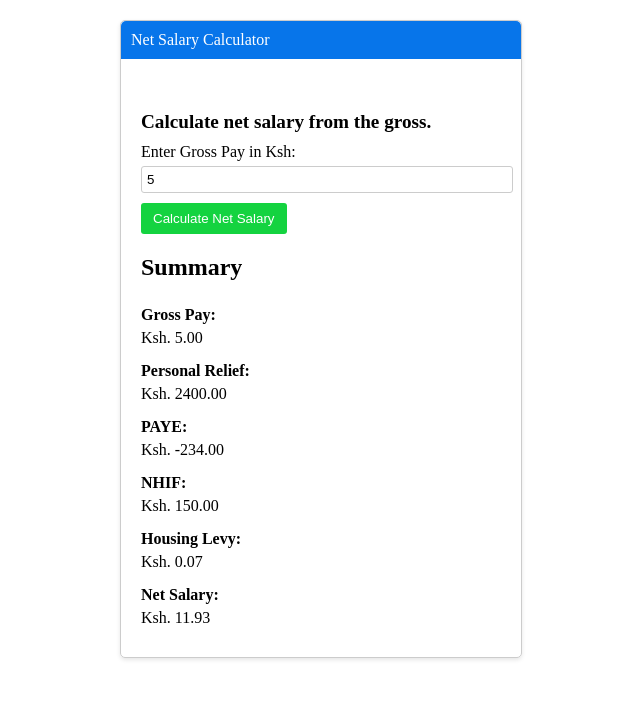
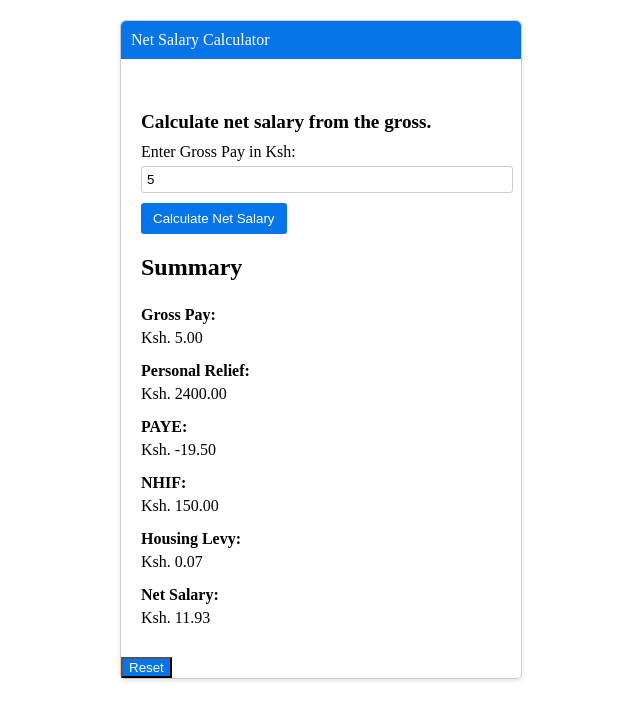
Before and after one commit to NB-Kamoni/Net-Salary-Calculator, a plain HTML site: page index.html in a window 1280 px wide. Both pictures are taken after typing "5" into the empty fields and a click on the button "Calculate Net Salary". Shown: the whole page, without its empty margins (319-959 px from the left). Drawn offline with Linux system fonts and the light colour scheme.

Commit message:
changes annual PAYE to monthly

```diff
--- a/index.html
+++ b/index.html
@@ -22,12 +22,14 @@
           <div class="summary-container">
             <p><b>Gross Pay:</b>       <div>Ksh. <span id="grossPayValue"></span></div></p>
             <p><b>Personal Relief: </b><div> Ksh. <span id="personalReliefValue"></span></div></p>
-            <p><b>PAYE:</b>            <div>Ksh. <span id="taxAmountValue"></span></div> </p>
+            <p><b>PAYE:</b>            <div>Ksh. <span id="payEValue"></span></div> </p>
             <p><b>NHIF: </b>           <div>Ksh. <span id="nhifDeductionValue"></span></div></p>
             <p><b>Housing Levy: </b>   <div>Ksh. <span id="housingLevyValue"></span></div></p>
             <p><b>Net Salary:</b>      <div>Ksh. <span id="netSalaryValue"></span></div> </p>
           </div>
           <script src="script.js"></script>
         </div>
+         <!-- A reset button  -->
+         <input class="btn btn-primary" style="background-color: #0775ea; color: white;" type="reset"  value="Reset" onclick="refreshPage()">
 </body>
 </html>
--- a/script.js
+++ b/script.js
@@ -8,7 +8,8 @@ document.getElementById('salaryForm').addEventListener('submit', function(event)
     let taxRate = 0;
     let nhifDeduction = 0;
 
-    // Determines PAYE tax rate on annual pay
+
+    // Determines tax rate to calculate PAYE on annual pay
     if (annualPay <= 288000) {
       taxRate = 0.1;
     } else if (annualPay <= 388000) {
@@ -64,14 +65,20 @@ document.getElementById('salaryForm').addEventListener('submit', function(event)
     // Calculates net salary
     const taxableIncome = annualPay - personalRelief;
     let taxAmount = taxableIncome * taxRate;
+    let payE = taxAmount / 12;
     const netSalary = grossPay - (taxAmount / 12) - (nhifDeduction / 12) - housingLevy;
 
     // Gives the results
     // Update the result display in the summary section
     document.getElementById('grossPayValue').textContent = grossPay.toFixed(2);
     document.getElementById('personalReliefValue').textContent = personalRelief.toFixed(2);
-    document.getElementById('taxAmountValue').textContent = taxAmount.toFixed(2);
+    document.getElementById('payEValue').textContent = payE.toFixed(2);
     document.getElementById('nhifDeductionValue').textContent = nhifDeduction.toFixed(2);
     document.getElementById('housingLevyValue').textContent = housingLevy.toFixed(2);
     document.getElementById('netSalaryValue').textContent = netSalary.toFixed(2);
   });
+
+  //  Resets the calculator for new calculation
+function refreshPage() {
+    window.location.reload();
+}
--- a/style.css
+++ b/style.css
@@ -41,7 +41,7 @@
   }
 
   button[type="submit"] {
-    background-color: #14d340;
+    background-color: #0775ea;
     color: #fff;
     border: none;
     padding: 8px 12px;
@@ -50,7 +50,7 @@
   }
 
   button[type="submit"]:hover {
-    background-color: #218838;
+    background-color: #0775ea;
   }
 
   #result {
```
Also changed, not shown: 1 other file.
